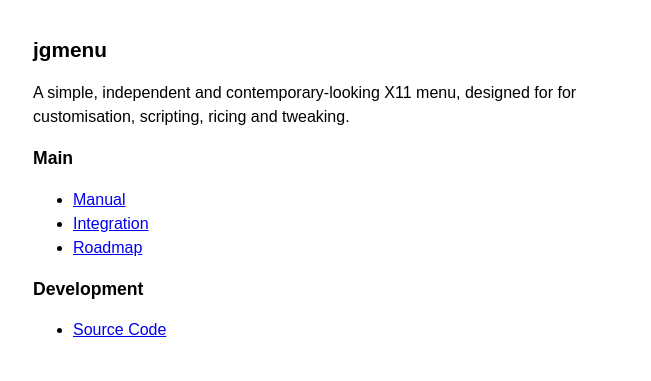
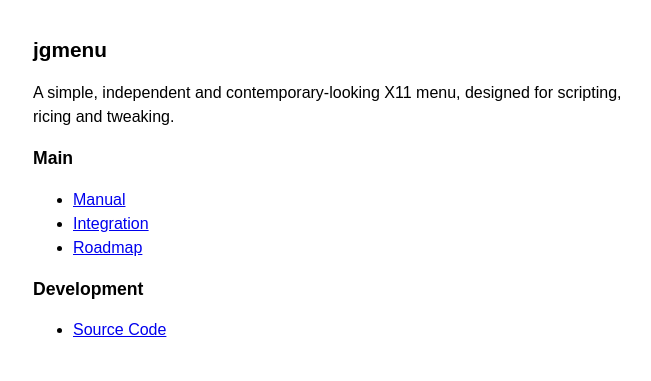
Before and after one commit to jgmenu/jgmenu.github.io, a plain HTML site: page index.html in a window 1280 px wide. Shown: the whole page, without its empty margins (307-958 px from the left). Drawn offline with Linux system fonts and the light colour scheme.

Commit message:
src/index.md: fix typo

```diff
--- a/index.html
+++ b/index.html
@@ -96,7 +96,7 @@ dd p {
 <body>
 <main>
 <h1 id="jgmenu">jgmenu</h1>
-<p>A simple, independent and contemporary-looking X11 menu, designed for for customisation, scripting, ricing and tweaking.</p>
+<p>A simple, independent and contemporary-looking X11 menu, designed for scripting, ricing and tweaking.</p>
 <h2 id="main">Main</h2>
 <ul>
 <li><a href="manual.html">Manual</a></li>
```
Also changed, not shown: 1 other file.
